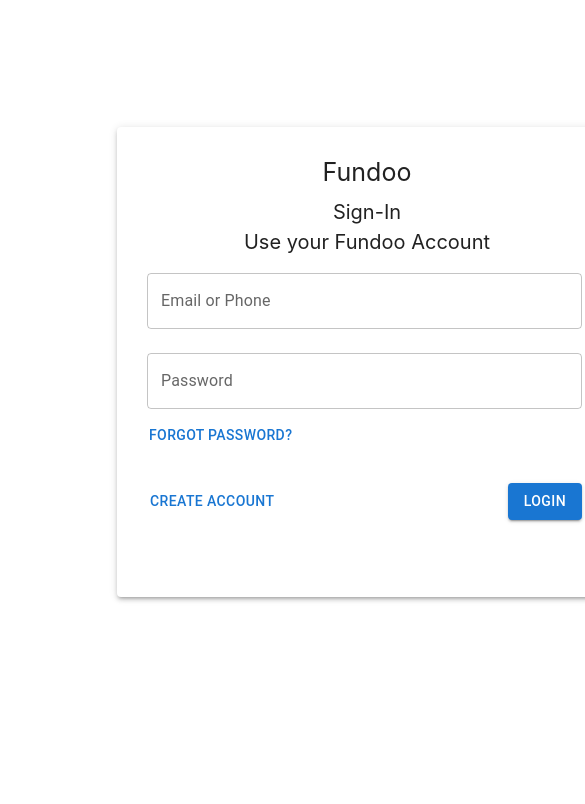
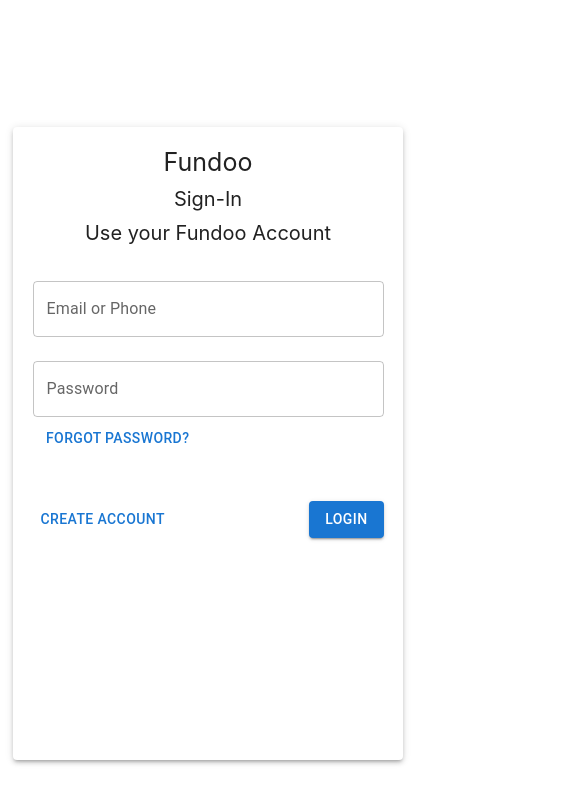
Before and after one commit to Hemantdhurve/FundooApp_FrontEnd_React, a React (Create React App) app: page / in a window 390 px wide. Shown: the top 804 px of the page, 585 px wide, since content can reach past the window. Built offline with nearby package versions, Linux system fonts and the light colour scheme; the HTML template or start-up script is replaced by a standard one.

Commit message:
[Hemant] Implemented Media Query in SignIn page

```diff
--- a/src/pages/Sign-In/SignIn.jsx
+++ b/src/pages/Sign-In/SignIn.jsx
@@ -18,37 +18,78 @@
     flexDirection: 'column',
     boxSizing:'border-box',
     borderRadius: '5px',
-    height: '470px',
-    width: '500px',
+    height: '75vh',
+    width: '36vw',
     position: 'relative',
     top: '15vh',
+    alignItems:'center',
     left:'30vw',
+    // border:'1px solid black',
+
   },
   Head:{
+    display: 'flex',
+    position: 'relative',
     textAlign: 'center',
-    padding: '10px',
-    marginTop: '20px',
+    top: '20px',
     fontSize: '25px',
   },
   subHead:{
+    display: 'flex',
+    position: 'relative',
+    top:'30px',
     textAlign: 'center',
-    padding: '3px',
     fontSize: '20px',
+    marginBottom:'10px',
   },
   txt:{
-    paddingLeft: '30px',
+    display: 'flex',
+    position: 'relative',
+    flexDirection:'column',
+    width:'90%',
+    top:'40px',
+    textAlign: 'center',
   },
   forgotBtn:{
-    justifyContent: 'space-around',
-    marginLeft: '24px',
+    display: 'flex',
+    position: 'relative',
+    width:'100%',
+    top:'35px',
+    left:'25px',
   },
   loginBtn:{
     display:'flex',
     position:'relative',
-    marginTop: '30px',
+    top: '80px',
+    width:'90%',
     justifyContent:'space-between',
-    width:'440px',
-    marginLeft:'25px',
+  },
+
+  ['@media only screen and (min-width: 320px) and (max-width: 480px)']: {
+    log:{
+      boxSizing:'border-box',
+      width:'100%',
+      position: 'relative',
+      left:'13px'
+    },
+  },
+  ['@media only screen and (min-width: 481px) and (max-width: 768px)']: {
+    log:{
+      width:'100%',
+      position: 'relative',
+      width:'100%',
+      alignItems:'center',
+      left:'13px',
+    },
+  },
+  ['@media only screen and (min-width: 769px) and (max-width: 1024px)']: {
+    log:{
+      display:'flex',
+      position: 'relative',
+      width:'60vw',
+      left:'20vw',
+      top:'13vh',
+    },
   },
 })
 function SignIn() {
@@ -130,10 +171,10 @@
               <Box className={classes.subHead} > Sign-In</Box>
               <Box className={classes.subHead}>Use your Fundoo Account</Box>
               <Box className={classes.txt}>
-                  <Box >
-                      <TextField onChange={takeEmail} error={regexState.emailBorder} helperText={regexState.emailHelper} id="outlined-basic" label="Email or Phone" variant="outlined" margin='normal' style={{width:'435px'}}/>
-                      <TextField onChange={takePassword} error={regexState.passwordBorder} helperText={regexState.passwordHelper} id="outlined-basic" label="Password" variant="outlined" margin='normal' style={{width:'435px'}}/>
-                  </Box>
+
+                      <TextField onChange={takeEmail} error={regexState.emailBorder} helperText={regexState.emailHelper} id="outlined-basic" label="Email or Phone" variant="outlined" margin='normal' fullWidth="true" />
+                      <TextField onChange={takePassword} error={regexState.passwordBorder} helperText={regexState.passwordHelper} id="outlined-basic" label="Password" variant="outlined" margin='normal' fullWidth='true'/>
+
               </Box>
               <Box className={classes.forgotBtn}>
                   <Button variant="text">Forgot Password?</Button>
```
